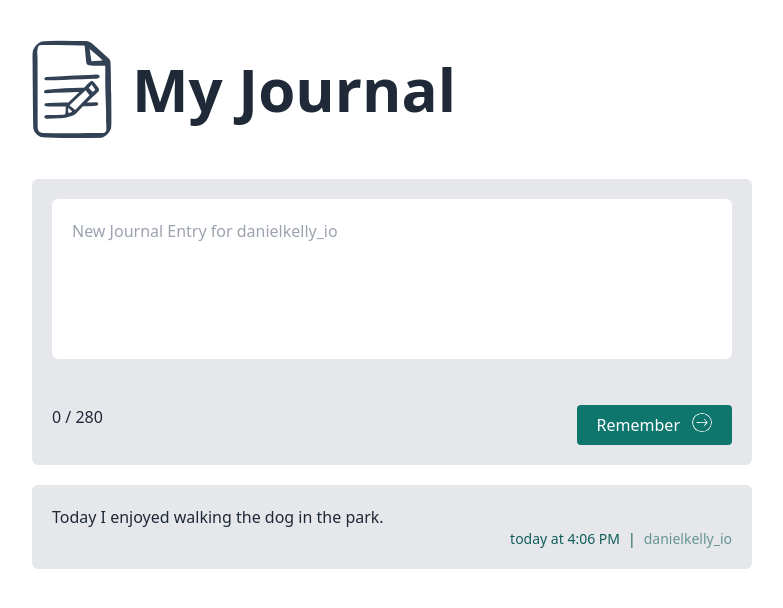
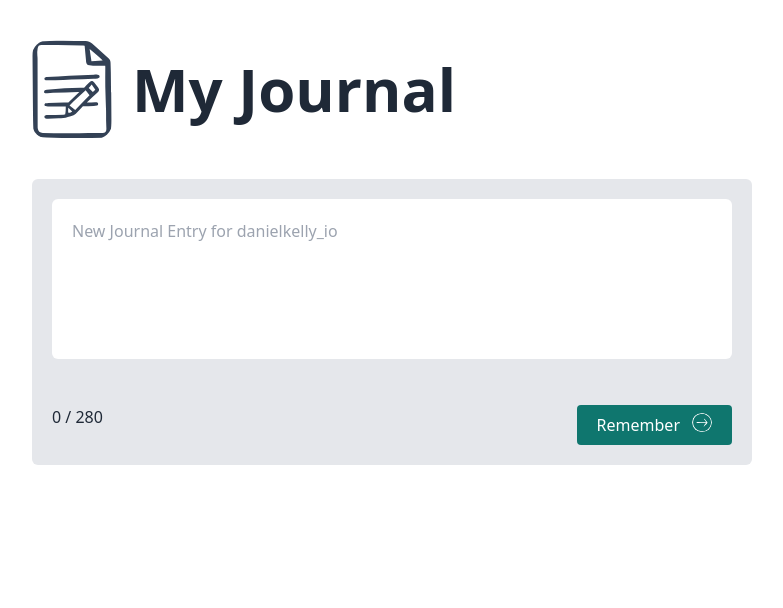
Before and after one commit to CiaranMerritt/vue_learning, a Vue app in the folder vue-typescript/: page / in a window 1280 px wide. Shown: the top 608 px of the page, without its empty margins (248-1031 px from the left). Built offline with nearby package versions, Linux system fonts and the light colour scheme.

Commit message:
feat: Adding the passing of props to the components

```diff
--- a/vue-typescript/src/App.vue
+++ b/vue-typescript/src/App.vue
@@ -2,7 +2,7 @@
 import TheHeader from "@/components/TheHeader.vue";
 import EntryEditor from "./components/EntryEditor.vue";
 import EntryCard from "@/components/EntryCard.vue";
-import { reactive } from "vue";
+import { reactive, ref } from "vue";
 import type { User } from "@/types/User";
 import type { Entry } from "./types/Entry";
 
@@ -12,8 +12,10 @@ const user: User = reactive({
   settings: [],
 });
 
+const entries = ref<Entry[]>([]);
+
 const handleCreateEntry = (entry: Entry) => {
-  console.log(entry);
+  entries.value.unshift(entry);
 };
 
 console.log(user);
@@ -24,8 +26,8 @@ console.log(user);
     <TheHeader />
     <EntryEditor @-create="handleCreateEntry" />
     <ul>
-      <li>
-        <EntryCard />
+      <li v-for="entry in entries" :key="entry.id">
+        <EntryCard :entry="entry" :user-name="user.username" />
       </li>
     </ul>
   </main>
--- a/vue-typescript/src/components/EntryCard.vue
+++ b/vue-typescript/src/components/EntryCard.vue
@@ -1,18 +1,30 @@
 <script lang="ts" setup>
 import DateDisplay from "./DateDisplay.vue";
 import UseEmojis from "@/composables/UseEmojis";
+import type { Entry } from "@/types/Entry";
+import { computed } from "vue";
+import type Emoji from "@/types/Emjoi";
+const props = defineProps<{
+  entry: Entry;
+  userName: string;
+}>();
+
+const entryEmoji = computed<Emoji | string>(() => {
+  return props.entry.emoji != null ? props.entry.emoji : "happy";
+});
+
 const { findEmoji } = UseEmojis();
 </script>
 <template>
   <div class="entry-card">
     <div class="entry-card-body">
-      <component width="75" :is="findEmoji('happy')"></component>
-      <div class="entry-text">Today I enjoyed walking the dog in the park.</div>
+      <component width="75" :is="findEmoji(entryEmoji)"></component>
+      <div class="entry-text">{{ entry.body }}</div>
     </div>
     <div class="entry-footer">
-      <DateDisplay :date="new Date()" class="mr-2" />
+      <DateDisplay :date="entry.createdAt" class="mr-2" />
       |
-      <span class="ml-2">danielkelly_io</span>
+      <span class="ml-2">{{ userName }}</span>
     </div>
   </div>
 </template>
```
